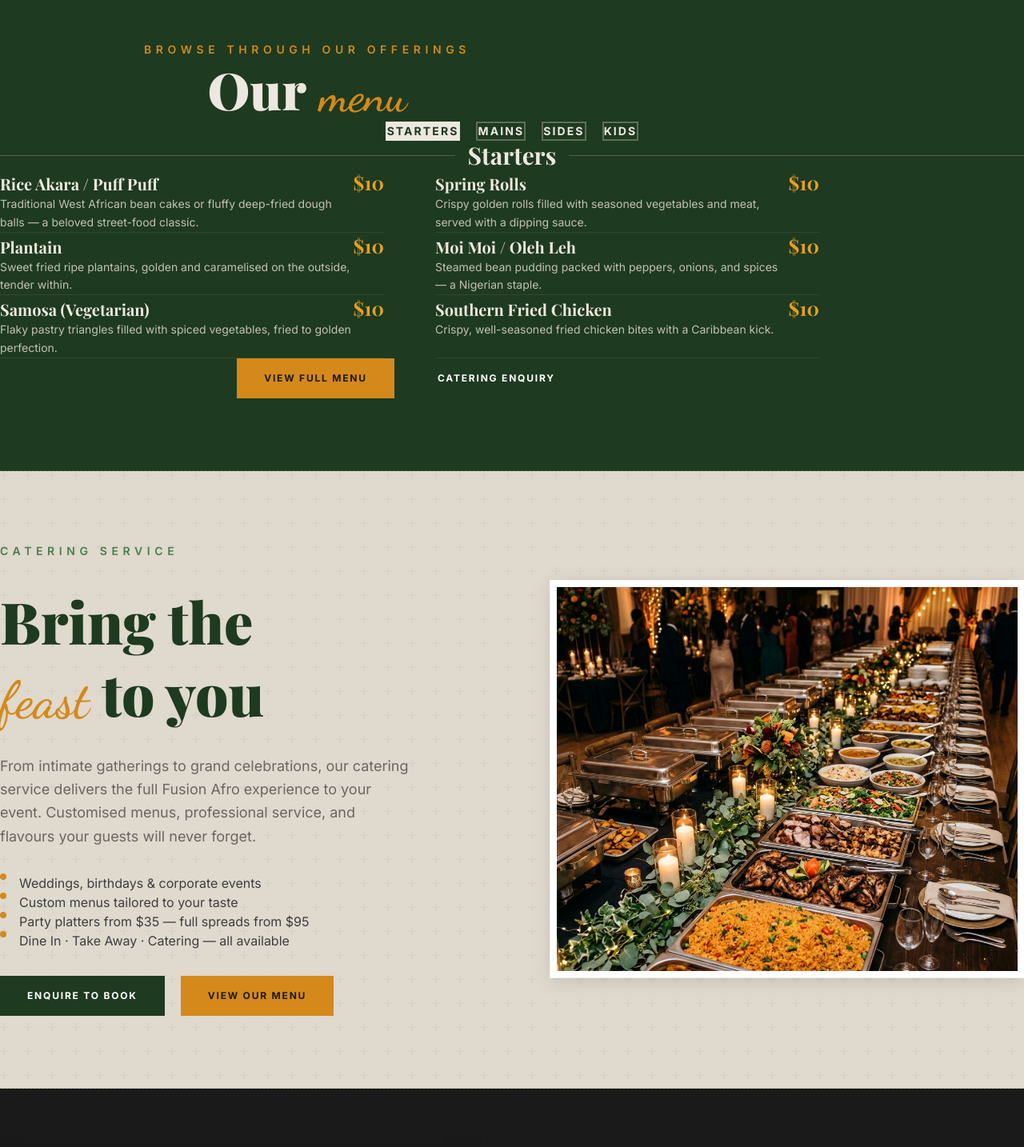
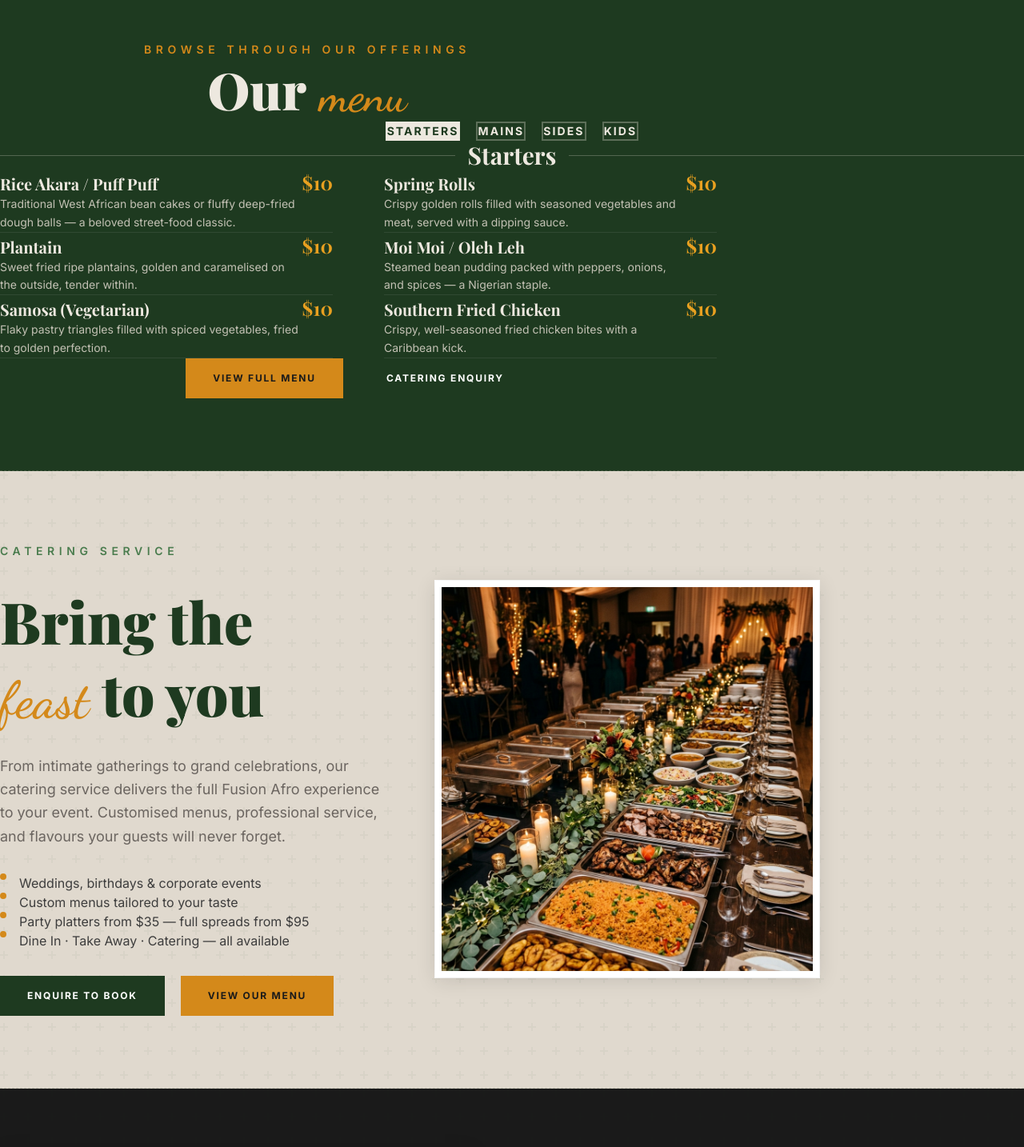
Before and after one commit to Whitekid123/fusionafro, a React (Vite) app: page / in a window 1280 px wide. Shown: the part 1428-2862 px from the top of the page at 80% size. Built offline with nearby package versions, Linux system fonts and the light colour scheme; a web font is replaced by a local one.

Commit message:
style: center menu grid and catering columns more tightly on desktop

```diff
--- a/src/components/CateringCTA.tsx
+++ b/src/components/CateringCTA.tsx
@@ -9,8 +9,8 @@ const CateringCTA: React.FC = () => {
       style={{ backgroundColor: 'var(--color-cream-dark)', borderColor: 'rgba(30, 58, 32, 0.15)' }}
     >
       <div className="sketch-overlay" />
-      <div className="max-w-7xl mx-auto px-6 md:px-12 relative z-10">
-        <div className="grid grid-cols-1 md:grid-cols-2 gap-16 md:gap-24 items-center">
+      <div className="max-w-5xl mx-auto px-6 md:px-12 relative z-10">
+        <div className="grid grid-cols-1 md:grid-cols-2 gap-12 md:gap-16 items-center">
 
           {/* Left: Text */}
           <motion.div
--- a/src/components/Menu.tsx
+++ b/src/components/Menu.tsx
@@ -96,7 +96,7 @@ const Menu: React.FC = () => {
         </div>
 
         {/* Menu Items Grid */}
-        <div className="max-w-5xl mx-auto">
+        <div className="max-w-4xl mx-auto px-4">
           <AnimatePresence mode="wait">
             <motion.div
               key={activeCategory + page}
```
